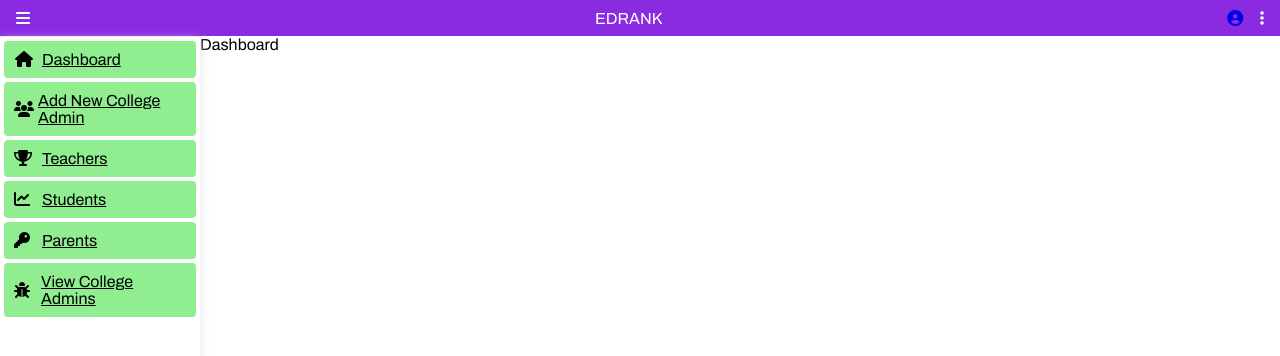
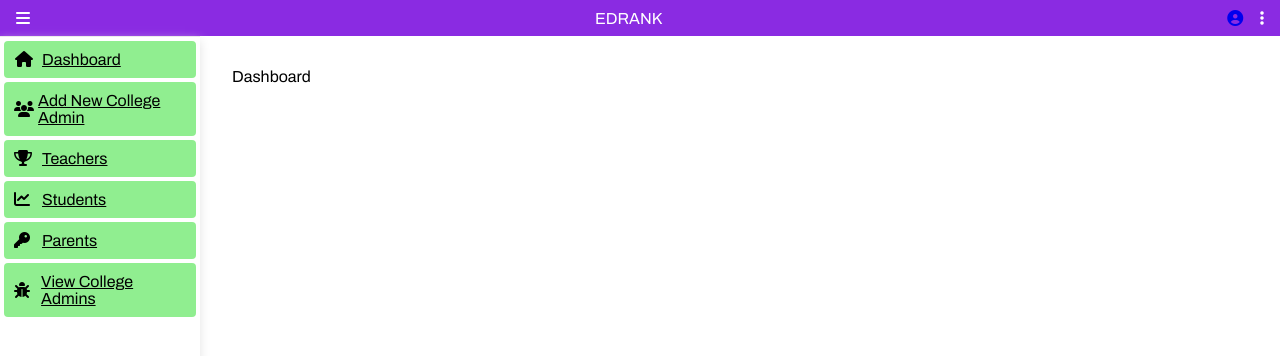
Before and after one commit to edrank/edrank_web, a React (Create React App) app: page /college-admin in a window 1280 px wide. Shown: the top 356 px of the page. Built offline with nearby package versions, Linux system fonts and the light colour scheme.

Commit message:
Outler wrapped in div for better design

```diff
--- a/src/components/Routers/CollegeAdminRouter/CollegeAdminRouter.jsx
+++ b/src/components/Routers/CollegeAdminRouter/CollegeAdminRouter.jsx
@@ -15,7 +15,9 @@ function CollegeAdminRouter() {
 					path='/college-admin/dashboard'
 					element={<Dashboard />}
 				/> */}
-				<Outlet />
+				<div className="college-admin-route-child">
+					<Outlet />
+				</div>
 			</div>
 		</>
 	);
--- a/src/components/Routers/CollegeAdminRouter/CollegeAdminRouter.scss
+++ b/src/components/Routers/CollegeAdminRouter/CollegeAdminRouter.scss
@@ -0,0 +1,8 @@
+.college-admin-route-child {
+	// background: rgb(240, 240, 240);
+	// background: rgb(134, 134, 134);
+	flex: 1;
+	margin: 1rem;
+	border-radius: .5rem;
+	padding: 1rem;
+}
```
